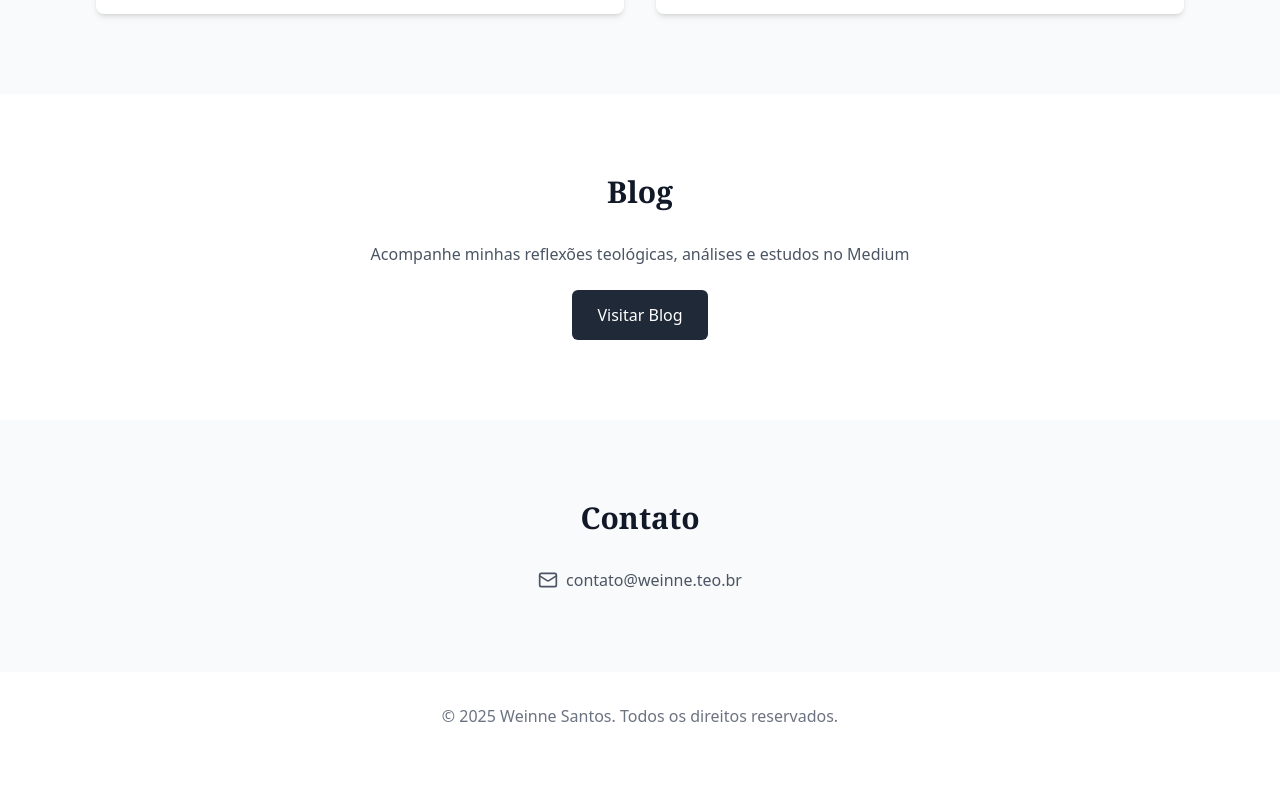
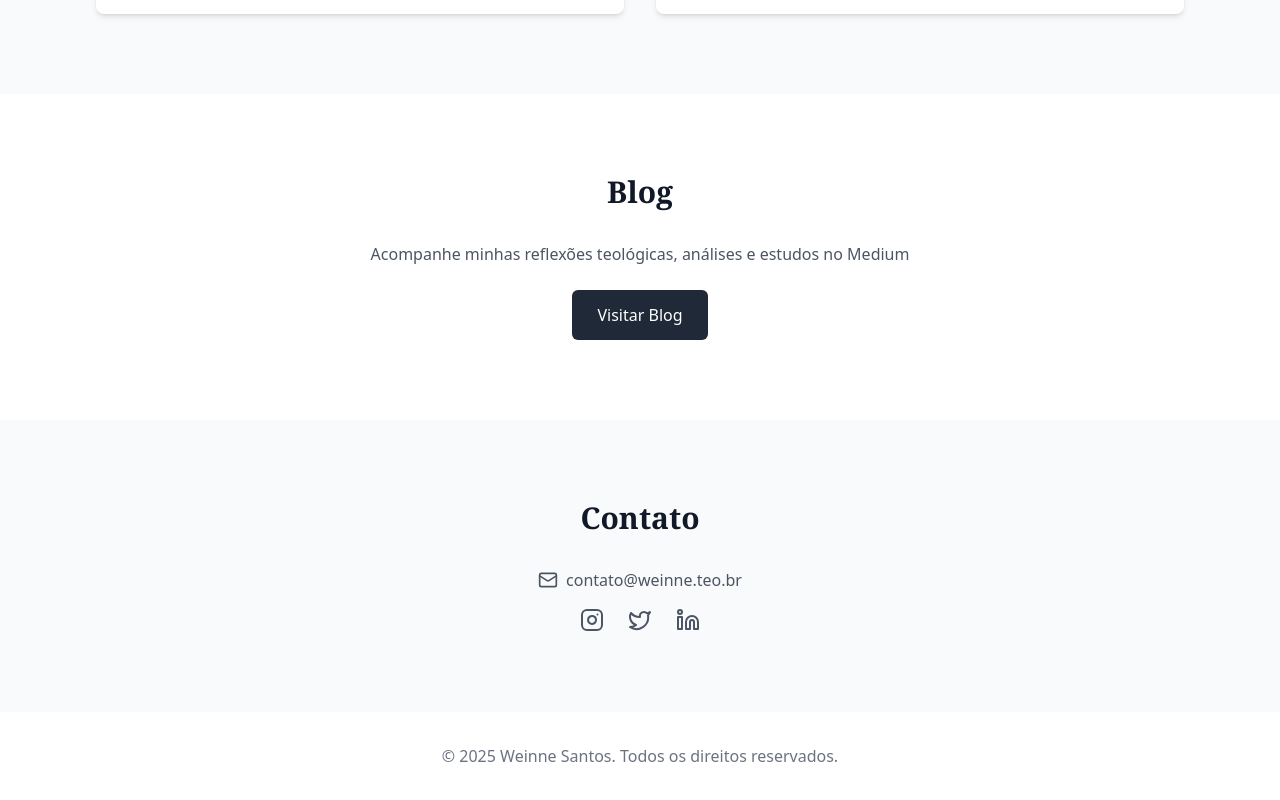
Before and after one commit to weinne/weinne, a React (Vite) app: page / in a window 1280 px wide. Shown: the part 1312-2112 px from the top of the page. Before the commit the page ends 2072 px from the top, so only its background shows below. Built offline with nearby package versions, Linux system fonts and the light colour scheme.

Commit message:
Adiciona links redes sociais

```diff
--- a/src/App.tsx
+++ b/src/App.tsx
@@ -1,5 +1,5 @@
 import React from 'react';
-import { Book, GraduationCap, Mail, MenuIcon, Moon, Sun, X } from 'lucide-react';
+import { Book, GraduationCap, Mail, MenuIcon, Moon, Sun, X, Instagram, Twitter, Linkedin } from 'lucide-react';
 import { useState } from 'react';
 import { useTheme } from './ThemeContext';
 
@@ -74,6 +74,7 @@ function App() {
           />
           <h1 className="text-4xl font-serif font-bold text-gray-900 dark:text-white mb-4">Weinne Santos</h1>
           <p className="text-xl text-gray-600 dark:text-gray-400 mb-8">Pastor presbiteriano</p>
+
         </div>
       </div>
 
@@ -165,11 +166,42 @@ function App() {
       <section id="contato" className="py-20 bg-gray-50 dark:bg-gray-800">
         <div className="max-w-4xl mx-auto px-4 sm:px-6 lg:px-8 text-center">
           <h2 className="text-3xl font-serif font-bold text-gray-900 dark:text-white mb-8">Contato</h2>
-          <div className="flex justify-center items-center space-x-2">
-            <Mail className="w-5 h-5 text-gray-600 dark:text-gray-400" />
-            <a href="mailto:contato@weinne.teo.br" className="text-gray-600 dark:text-gray-400 hover:text-gray-900 dark:hover:text-white">
-              contato@weinne.teo.br
-            </a>
+          <div className="flex flex-col items-center space-y-4">
+            <div className="flex items-center space-x-2">
+              <Mail className="w-5 h-5 text-gray-600 dark:text-gray-400" />
+              <a href="mailto:contato@weinne.teo.br" className="text-gray-600 dark:text-gray-400 hover:text-gray-900 dark:hover:text-white">
+                contato@weinne.teo.br
+              </a>
+            </div>
+            <div className="flex items-center space-x-6 mt-4">
+              <a
+                href="https://instagram.com/weinne"
+                target="_blank"
+                rel="noopener noreferrer"
+                className="text-gray-600 dark:text-gray-400 hover:text-gray-900 dark:hover:text-white transition-colors duration-200"
+                aria-label="Instagram"
+              >
+                <Instagram className="w-6 h-6" />
+              </a>
+              <a
+                href="https://x.com/revweinne"
+                target="_blank"
+                rel="noopener noreferrer"
+                className="text-gray-600 dark:text-gray-400 hover:text-gray-900 dark:hover:text-white transition-colors duration-200"
+                aria-label="Twitter"
+              >
+                <Twitter className="w-6 h-6" />
+              </a>
+              <a
+                href="https://linkedin.com/in/weinne"
+                target="_blank"
+                rel="noopener noreferrer"
+                className="text-gray-600 dark:text-gray-400 hover:text-gray-900 dark:hover:text-white transition-colors duration-200"
+                aria-label="LinkedIn"
+              >
+                <Linkedin className="w-6 h-6" />
+              </a>
+            </div>
           </div>
         </div>
       </section>
```
